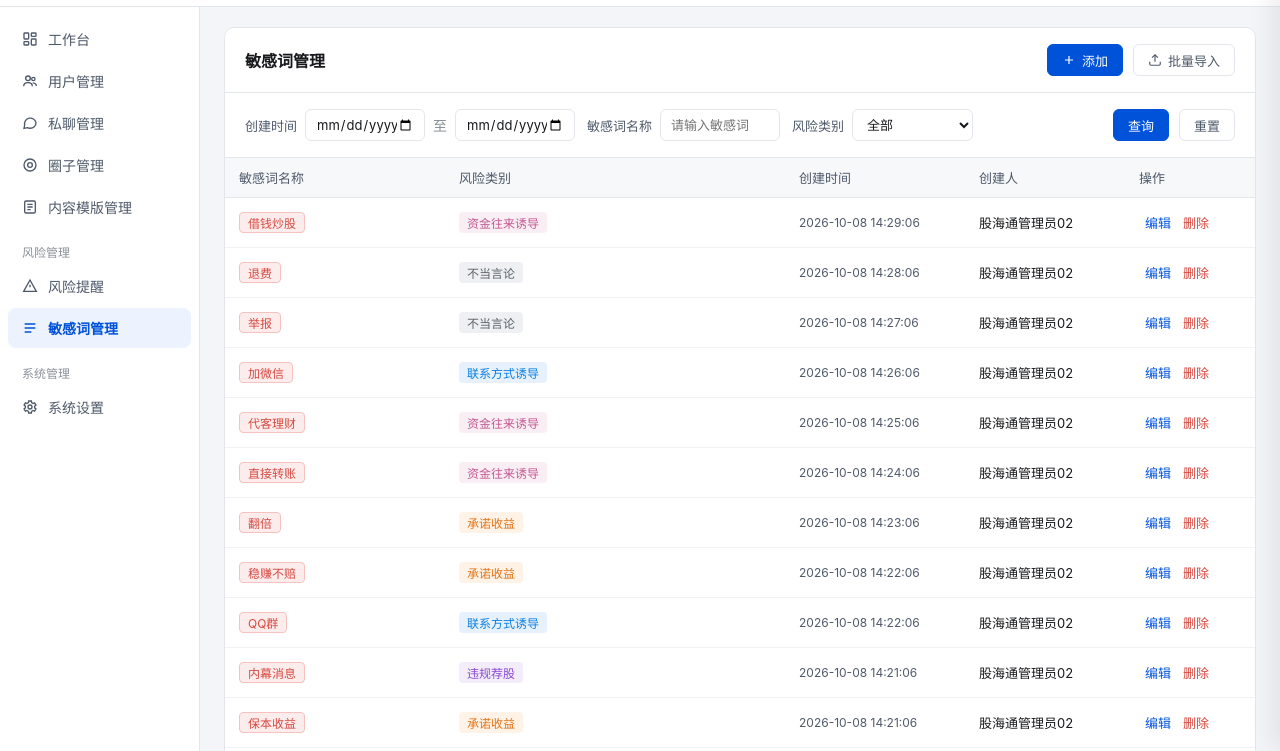
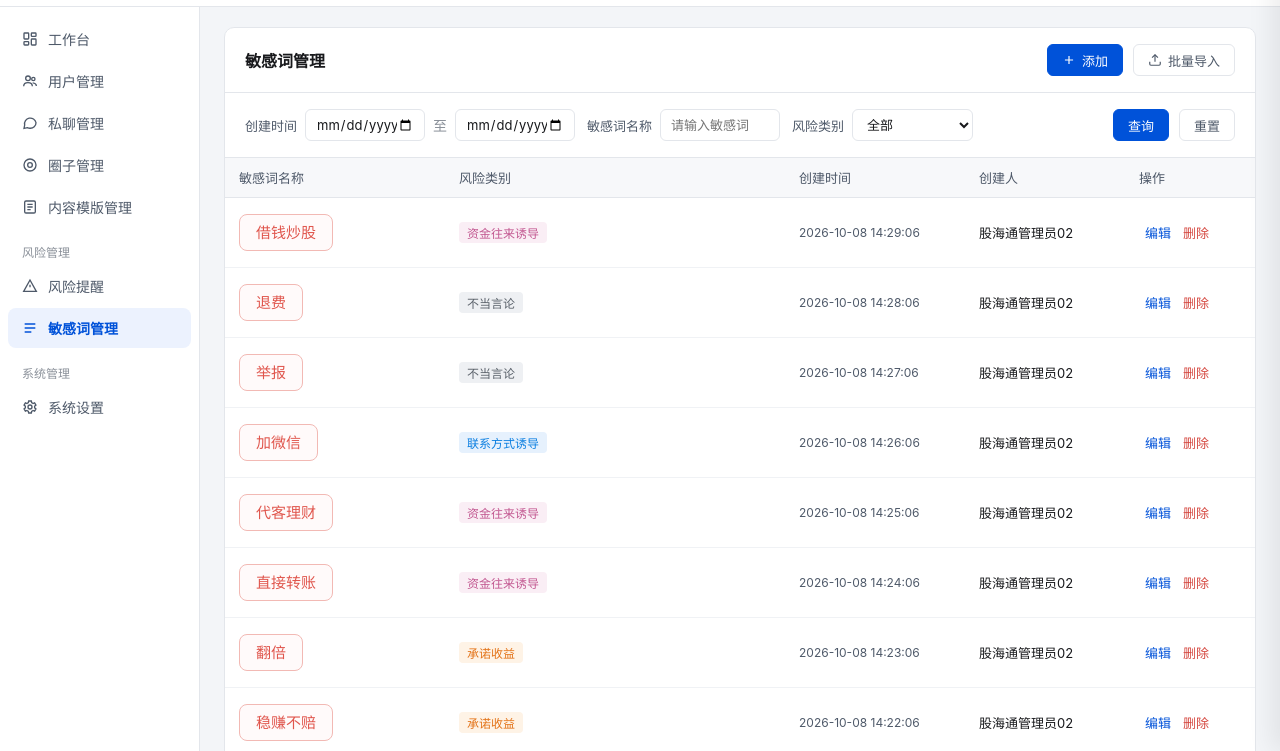
Before and after one commit to zhangxiang215/guhaitong-risk-warning-prototype, a plain HTML site: page index.html in a window 1280 px wide. Both pictures are taken after a click on the element "敏感词管理". Shown: the part 49-800 px from the top of the page. Drawn offline with Linux system fonts and the light colour scheme.

Commit message:
原型 v9：敏感词名称还原为截图描边词条样式（非标签）

```diff
--- a/index.html
+++ b/index.html
@@ -142,6 +142,12 @@
     display:inline-block;font-size:12px;color:var(--danger);background:var(--danger-light);
     border:1px solid #f5c2c0;border-radius:4px;padding:1px 8px;margin:2px 4px 2px 0;white-space:nowrap;
   }
+  /* 敏感词管理页：敏感词名称沿用截图样式（描边词条，非标签） */
+  .word-name{
+    display:inline-block;font-size:15px;line-height:1.4;color:#e0564d;background:#fffafa;
+    border:1px solid #f2b9b4;border-radius:8px;padding:7px 16px;white-space:nowrap;
+  }
+  #wordTableBody td{padding:16px 14px;}
   .risk-type-tag{
     display:inline-block;font-size:12px;border-radius:4px;padding:2px 8px;white-space:nowrap;
   }
@@ -1114,7 +1120,7 @@ function renderWords(){
   tb.innerHTML=list.map(w=>{
     const rt=RISK_TYPES[w.cat];
     return '<tr>'+
-      '<td><span class="hit-word">'+esc(w.word)+'</span></td>'+
+      '<td><span class="word-name">'+esc(w.word)+'</span></td>'+
       '<td><span class="risk-type-tag '+rt.cls+'">'+rt.label+'</span></td>'+
       '<td style="color:var(--text-2);font-size:12px;white-space:nowrap;">'+w.time+'</td>'+
       '<td>'+esc(w.creator)+'</td>'+
```
